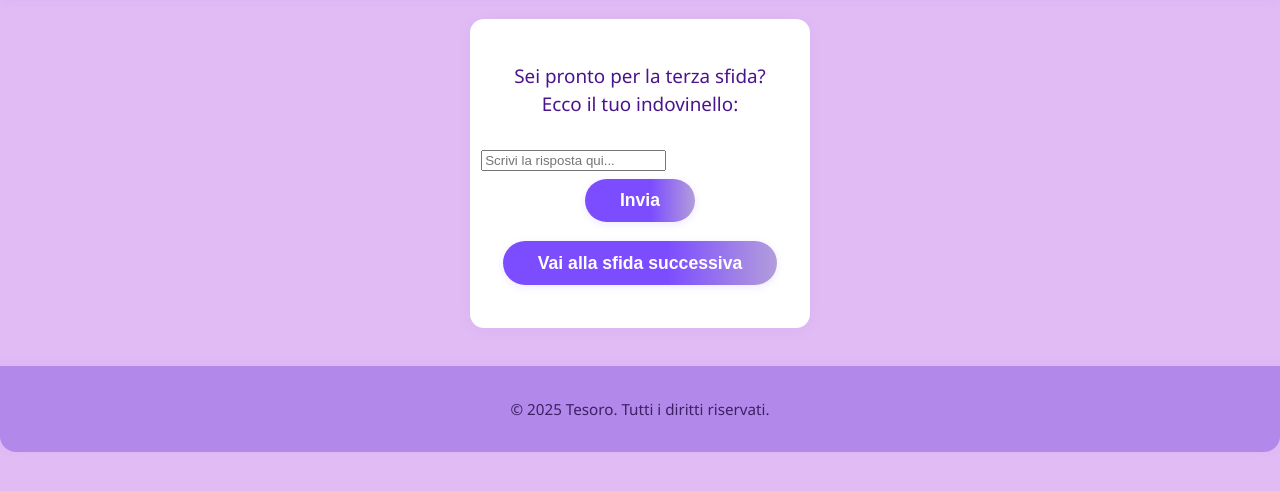
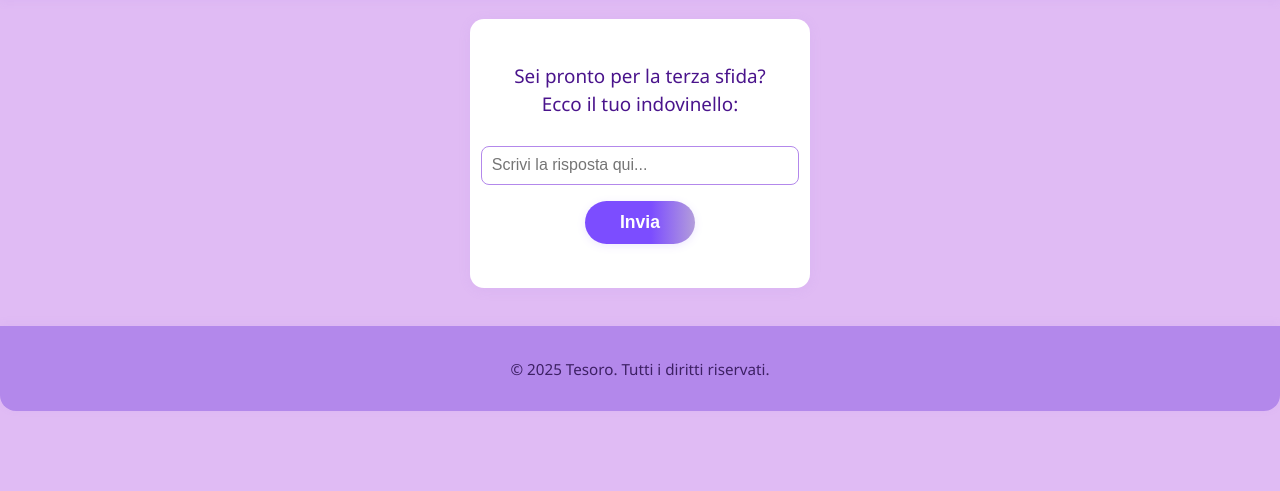
Before and after one commit to valentina-its/Aurorina, a Flask app: page /TerzaSfida in a window 1280 px wide. Shown: the part 104-595 px from the top of the page. Run offline with Flask 3, Linux system fonts and the light colour scheme.

Commit message:
aggiustate piccole cosette sulle sfide e indirizzi

```diff
--- a/app/controllers/sfida_controller.py
+++ b/app/controllers/sfida_controller.py
@@ -11,6 +11,7 @@ def prima_sfida():
             'cs=a-p',
             'capitale sociale = attività - passività',
             'capitale=attività-passività'
+            'capitalesociale=attivita-passivita'
         ]
 
         if risposta in risposte_corrette:
--- a/app/controllers/tesoro_controller.py
+++ b/app/controllers/tesoro_controller.py
@@ -11,7 +11,7 @@ def inizio():
         if username == 'BadGirl' and password == 'BuonCompleanno!':
             return redirect(url_for('sfide.prima_sfida'))
         else:
-            return render_template('inizio.html', errorMessage='Username o password non corretti!')
+            return render_template('inizio.html', errorMessage='Faccia da schiaffi non ti ricordi come ti ho salvata?? PS. non è "Faccia da schiaffi"')
 
     return render_template('inizio.html')
 
--- a/app/templates/terzaSfida.html
+++ b/app/templates/terzaSfida.html
@@ -7,6 +7,7 @@
     <link rel="stylesheet" href="/static/css/style.css">
     <link rel="stylesheet" href="/static/css/text.css">
     <link rel="stylesheet" href="/static/css/randomDuck.css">
+    <link rel="stylesheet" href="/static/css/form.css">
 </head>
 <body>
     <header>
@@ -23,7 +24,7 @@
         {% if esito %}
         <div class="error-message">{{ esito|safe }}</div>
         {% endif %}
-        <button class="btn center-btn" onclick="location.href='{{ url_for('duck.show_duck_right') }}'">Vai alla sfida successiva</button>
+
     </main>
     <footer>
         <p>&copy; 2025 Tesoro. Tutti i diritti riservati.</p>
```
